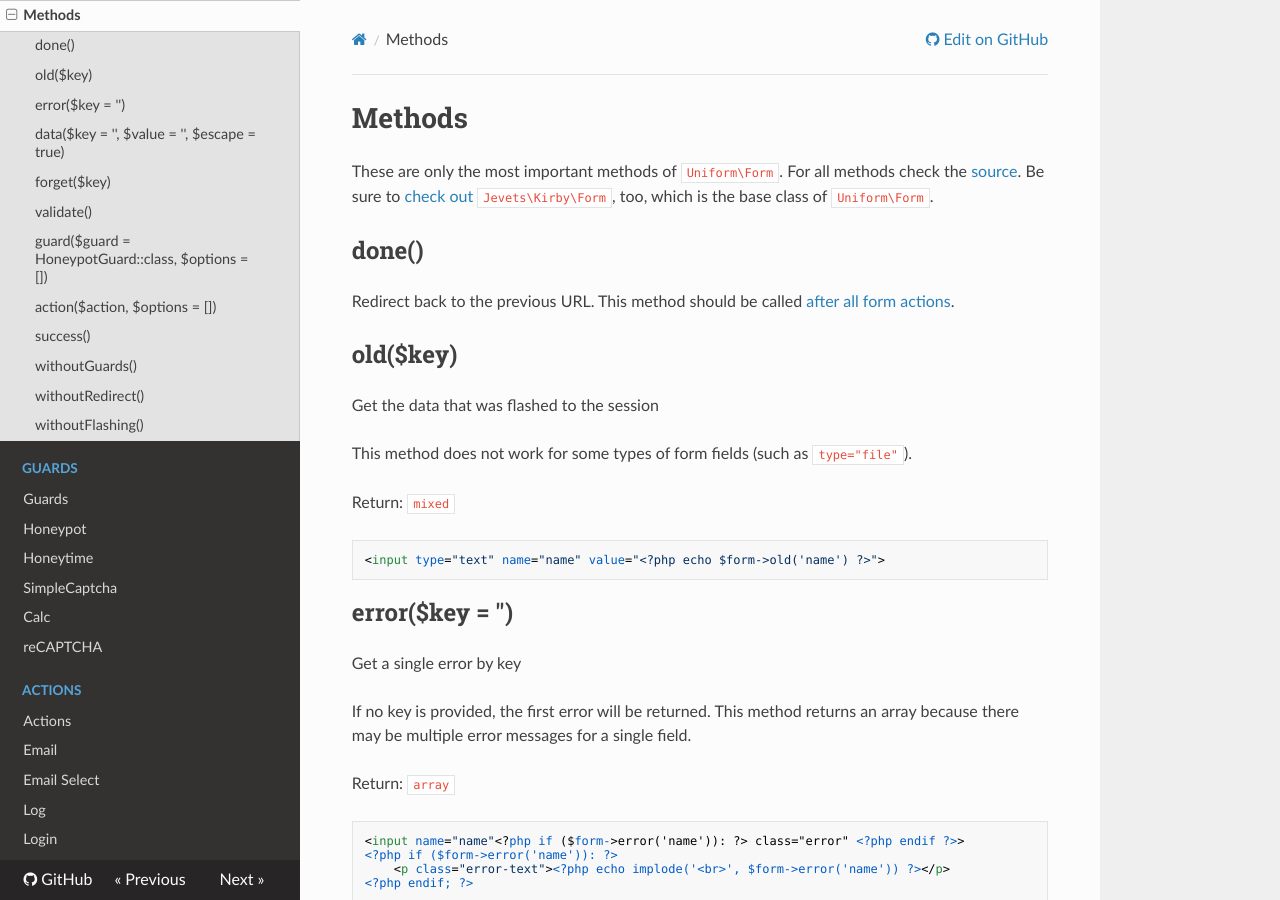
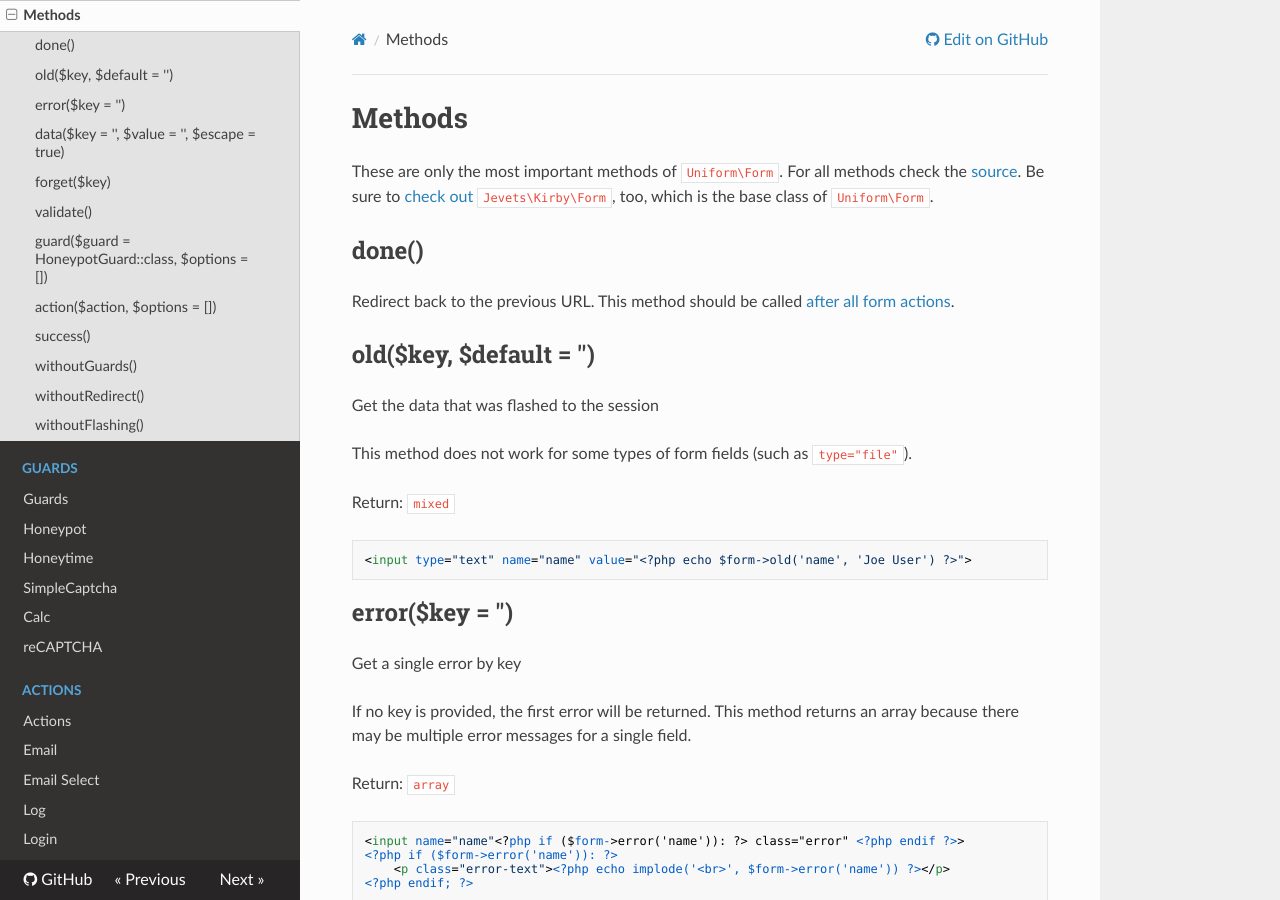
Before and after one commit to mzur/kirby-uniform, an MkDocs documentation site: the page built from docs/methods.md, in a window 1280 px wide and 900 px high. Built offline with MkDocs 1.6.1, drawn with Linux system fonts in a browser that asks for light colours; nearby versions of some CDN libraries; old or Windows-style settings are respelled for this version of MkDocs.

Commit message:
Update docs for new old() method signature

````diff
--- a/docs/methods.md
+++ b/docs/methods.md
@@ -6,7 +6,7 @@ These are only the most important methods of `Uniform\Form`. For all methods che
 
 Redirect back to the previous URL. This method should be called [after all form actions](usage).
 
-## old($key)
+## old($key, $default = '')
 
 Get the data that was flashed to the session
 
@@ -15,7 +15,7 @@ This method does not work for some types of form fields (such as `type="file"`).
 Return: `mixed`
 
 ```html+php
-<input type="text" name="name" value="<?php echo $form->old('name') ?>">
+<input type="text" name="name" value="<?php echo $form->old('name', 'Joe User') ?>">
 ```
 
 ## error($key = '')
````
